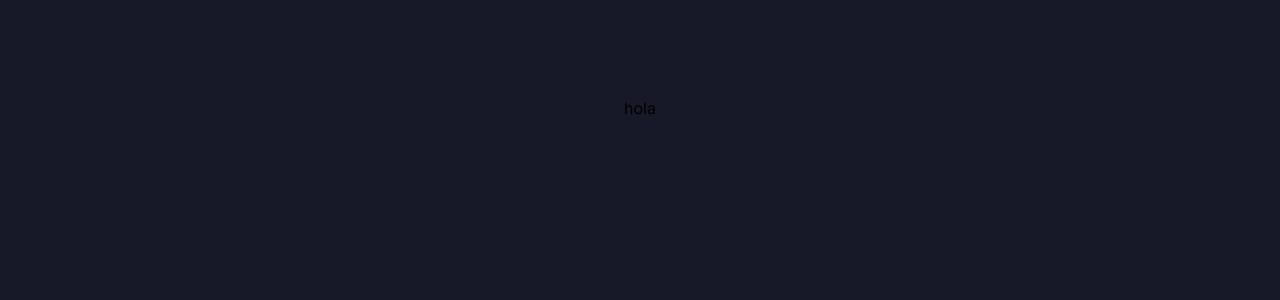
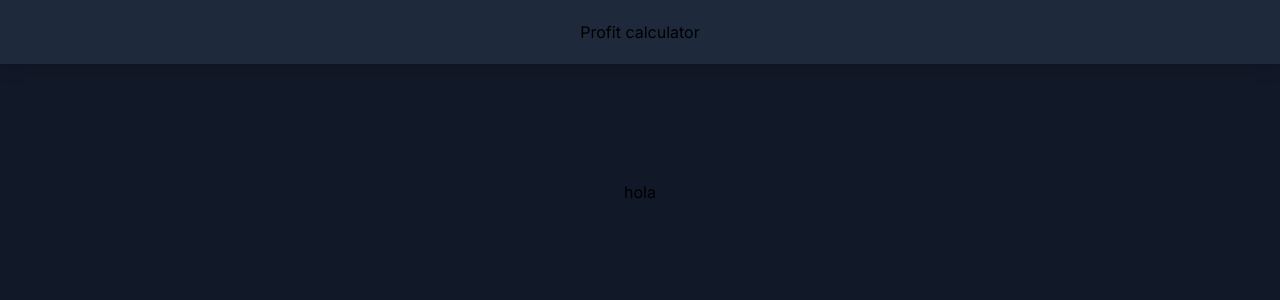
Before and after one commit to dagamdev/rollercoin-tools, a Next.js app: page / in a window 1280 px wide. Shown: the top 300 px of the page. Built offline with nearby package versions, Linux system fonts and the light colour scheme.

Commit message:
update layout

```diff
--- a/src/app/layout.tsx
+++ b/src/app/layout.tsx
@@ -1,22 +1,34 @@
 import './globals.css'
 import type { Metadata } from 'next'
 import { Inter } from 'next/font/google'
+import Link from 'next/link'
 
 const inter = Inter({ subsets: ['latin'] })
 
 export const metadata: Metadata = {
-  title: 'Create Next App',
-  description: 'Generated by create next app',
+  title: {
+    absolute: 'RollerTools'
+  },
+  description: 'Generated by create next app'
 }
 
-export default function RootLayout({
-  children,
+export default function RootLayout ({
+  children
 }: {
   children: React.ReactNode
 }) {
   return (
-    <html lang="en">
-      <body className={inter.className}>{children}</body>
+    <html lang="es">
+      <body className={inter.className + ' min-h-screen bg-gray-900'}>
+        <header className='flex justify-center p-5 shadow-lg bg-slate-800'>
+          <nav>
+            <Link href={'/profit-calculator'}>Profit calculator</Link>
+          </nav>
+        </header>
+        <main className='p-5 flex flex-col items-center'>
+          {children}
+        </main>
+      </body>
     </html>
   )
 }
```
